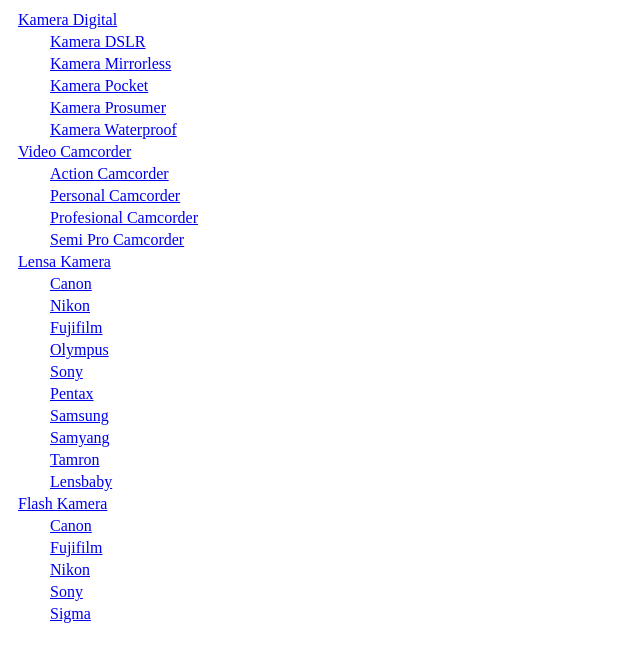
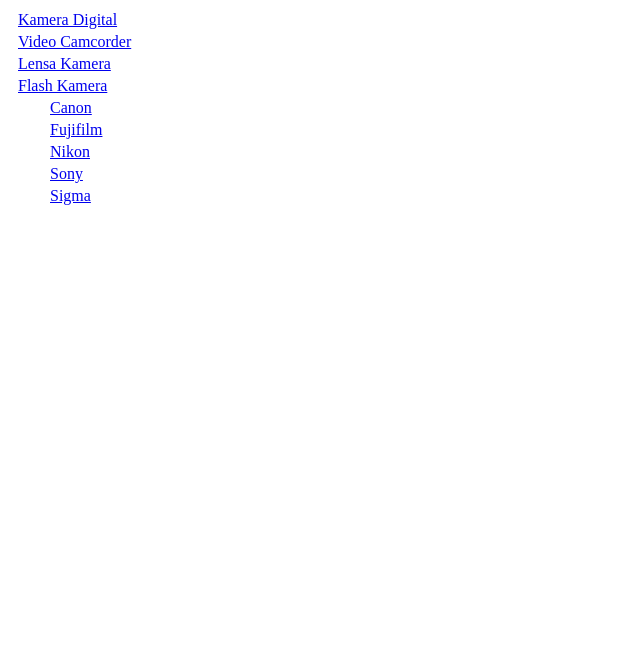
Before and after one commit to wahyudiansyah01/Desktop, a plain HTML site: page index.html in a window 1280 px wide. Shown: the whole page, without its empty margins (0-640 px from the left). Drawn offline with Linux system fonts and the light colour scheme.

Commit message:
perubahan abc js menjadi nodes

```diff
--- a/abc.js
+++ b/abc.js
@@ -1,7 +1,6 @@
-function Menu (parent,name,link){
+function Menu (parent,nodes){
 this.parent = parent;
-this.name = name;
-this.link = link;
+this.node = nodes;
 this.child = [];
 this.mark = 0;
 //tambahkan object ini ke parent
@@ -18,15 +17,13 @@
     }
 };
 
-this.expand = function(padding){
-    if(!padding){
-        padding = 8;
-    }
+this.expand = function(){
+
     var i = 0;
     do {
-            this.child[i].collapse(padding);
+            this.child[i].collapse();
             if(this.child[i].mark == 1){
-                if(this.child[i].child.length > 0){ this.child[i].expand(padding+40)}
+                if(this.child[i].child.length > 0){ this.child[i].expand()}
             }
             i++;
         }
@@ -34,9 +31,9 @@
 
 };
 
-this.collapse = function(padding){
-console.log("show "+this.name);
-$("#foto").append("<tr><td style='padding-left: "+padding+"px;'><a href='"+this.link+"'>"+this.name+"</></td></tr>");
+this.collapse = function(){
+document.getElementById("foto").appendChild(this.node);
+console.log(this.node);
 };
 
 this.hide = function(){
--- a/index.html
+++ b/index.html
@@ -14,7 +14,7 @@
 </tr>
             </tbody>
 </table>
-<table class="table" width="275" style="display: block">
+<table class="table" width="275" style="display: none">
 <tbody id="foto1">
 <tr><td style="padding-left: 8px;"><a href="../271-">Kamera Digital</a></td></tr>
 <tr><td style="padding-left: 40px;"><a href="../684-">Kamera DSLR</a></td></tr>
@@ -52,10 +52,23 @@
     <script src="varMenu.js" type="text/javascript">
     </script>
     <script>
-        var root = new Menu(null,"root")
-        var node = document.getElementById("foto1").getElementsByTagName("tr");
-        var i;
-for (i = 0; i < node.length; i++) {
+        var menu450 = new Menu(null)
+        var node = document.getElementById("foto1").getElementsByTagName("a");
+        var parent = null
+
+        //mengambil link sebagai id
+       for (i = 0; i < node.length; i++) {
+           var padd = node[i].parentNode.style.paddingLeft;
+           var id = node[i].getAttribute("href").match(/\d+/)[0];
+
+           if(padd=="8px"){
+           eval("var menu"+id+" = new Menu(menu450,node[i].parentNode.parentNode)");
+           }
+           if(padd=="40px"){
+           eval("var menu"+id+" = new Menu(menu450.child[menu450.child.length - 1],node[i].parentNode.parentNode)");
+           }
+           }
+    /*for (i = 0; i < node.length; i++) {
     var parent = null
     var padd = node[i].childNodes[0].style.paddingLeft;
     if(padd=="8px"){
@@ -64,7 +77,8 @@
     if(padd=="40px"){
         child = new Menu(root.child[root.child.length - 1],i.toString());
     }
-}
-console.log(root);
+}*/
+menu695.show();
+console.log(menu450);
     </script>
 </html>
--- a/varMenu.js
+++ b/varMenu.js
@@ -1,29 +1,16 @@
-var menu450 = new Menu(null,"foto");
-var menu271 = new Menu(menu450,"Kamera Digital","../271-jual-kamera-camcorder");
-    var menu684 = new Menu(menu271,"Kamera DSLR");
-    var menu685 = new Menu(menu271,"Kamera Mirrorless");
-    var menu686 = new Menu(menu271,"Kamera Pocket");
-    var menu687 = new Menu(menu271,"Kamera Prosumer");
-    var menu688 = new Menu(menu271,"Kamera Waterproof");
-var menu153 = new Menu(menu450,"Video Camcorder","../153-camcorder");
-    var menu631 = new Menu(menu153,"Action Camcorder");
-    var menu692 = new Menu(menu153,"Personal Camcorder");
-    var menu693 = new Menu(menu153,"Profesional Camcorder");
-    var menu694 = new Menu(menu153,"Semi Pro Camcorder");
-var menu390 = new Menu(menu450,"Lensa Kamera","../390-lensa");
-    var menu391 = new Menu(menu390,"Canon");
-    var menu393 = new Menu(menu390,"Nikon");
-    var menu708 = new Menu(menu390,"Fujifilm");
-    var menu709 = new Menu(menu390,"Olympus");
-    var menu396 = new Menu(menu390,"Sony");
-    var menu394 = new Menu(menu390,"Pentax");
-    var menu395 = new Menu(menu390,"Samsung");
-    var menu716 = new Menu(menu390,"Samyang");
-    var menu397 = new Menu(menu390,"Tamron");
-    var menu715 = new Menu(menu390,"Lensbaby");
-var menu695 = new Menu(menu450,"Flash Kamera","../695-flash-kamera");
-    var menu723 = new Menu(menu695,"Canon");
-    var menu718 = new Menu(menu695,"Fujifilm");
-    var menu724 = new Menu(menu695,"Nikon");
-    var menu720 = new Menu(menu695,"Sony");
-    var menu720 = new Menu(menu695,"Sigma");
+var menu450 = new Menu(null)
+        var node = document.getElementById("foto1").getElementsByTagName("a");
+        var parent = null
+
+        //mengambil link sebagai id
+       for (i = 0; i < node.length; i++) {
+           var padd = node[i].parentNode.style.paddingLeft;
+           var id = node[i].getAttribute("href").match(/\d+/)[0];
+
+           if(padd=="8px"){
+           eval("var menu"+id+" = new Menu(menu450,node[i].parentNode.parentNode)");
+           }
+           if(padd=="40px"){
+           eval("var menu"+id+" = new Menu(menu450.child[menu450.child.length - 1],node[i].parentNode.parentNode)");
+           }
+           }
```
